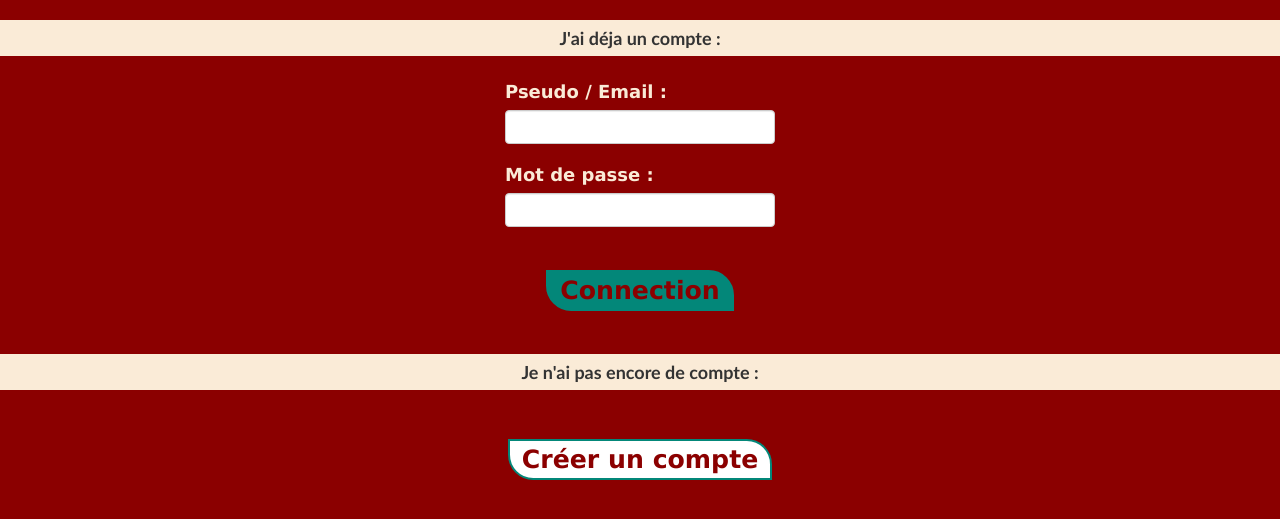
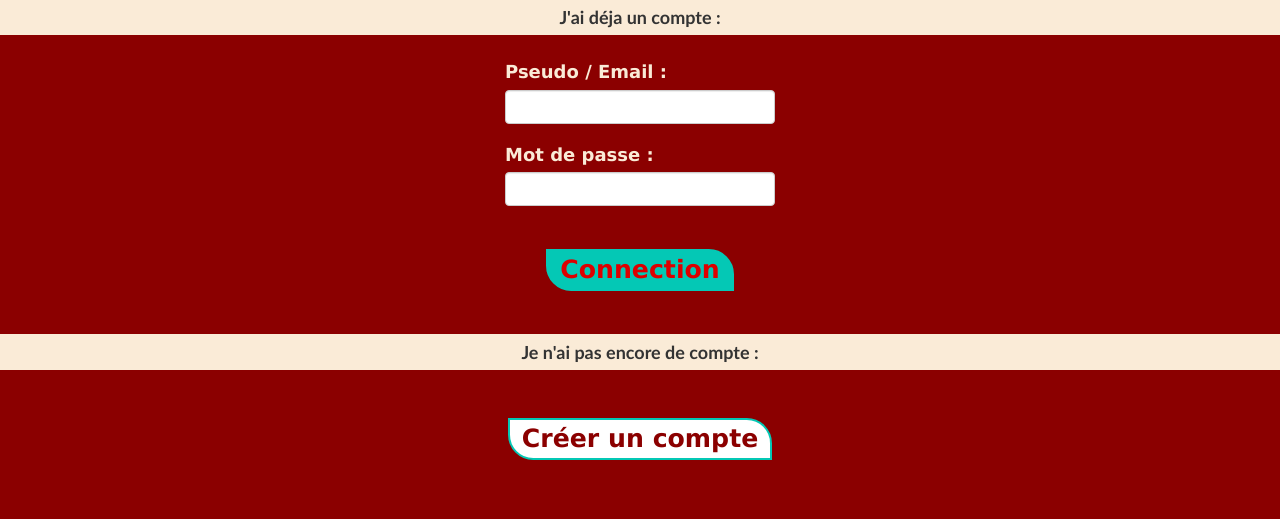
Before and after one commit to SmartJobsNimes/SmartJobs, a website: page SmartJobsAlpha/www/login.html in a window 1280 px wide. In both pictures the pointer is over the link "Connection". Shown: the part 197-716 px from the top of the page. Drawn offline with Linux system fonts and the light colour scheme.

Commit message:
Update : Logo

```diff
--- a/SmartJobsAlpha/www/css/login.css
+++ b/SmartJobsAlpha/www/css/login.css
@@ -67,7 +67,7 @@ body
 	border-style:solid;
 	border-radius: 0em 1em 0em 1em;
 	background-color : white;
-	border-color: #038779;
+	border-color: #04c8b5;
 	border-width: 0.10em;
 }
 
@@ -76,9 +76,16 @@ body
 	outline:none;
 }
 
+/*shit happends here*/
+.bouton:active
+{
+	color: yellow;
+	background-color: yellow;
+}
+
 .bouton:hover
 {
-	background-color: #038779;
-	border-color: #038779;
-	color: darkred;
+	background-color: #04c8b5;
+	border-color: #04c8b5;
+	color: #dd0000;
 }
```
Also changed, not shown: SmartJobsAlpha/www/images/smart_jobs_logo.jpg.
